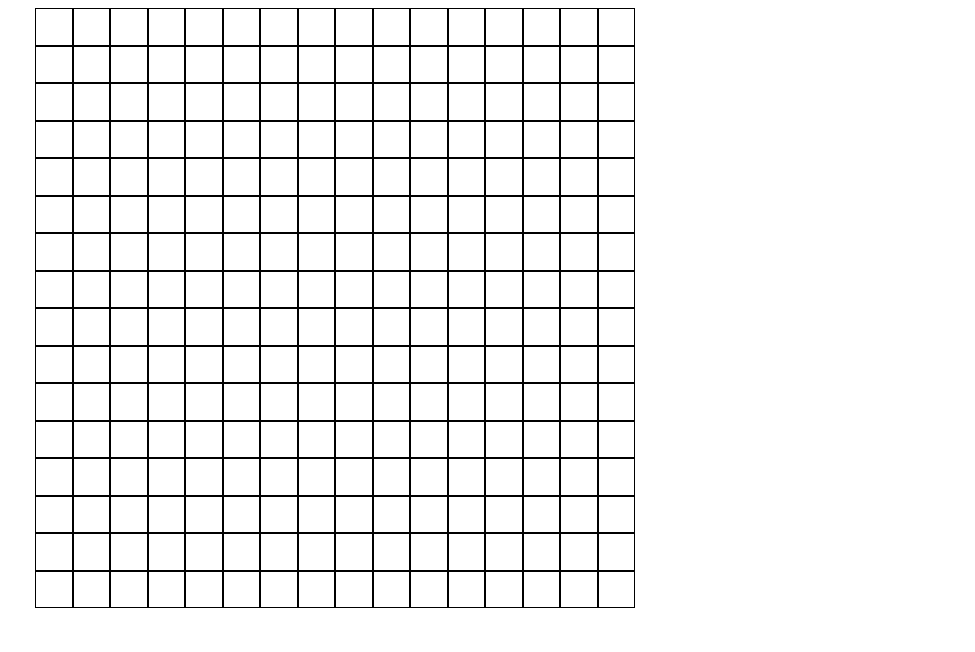
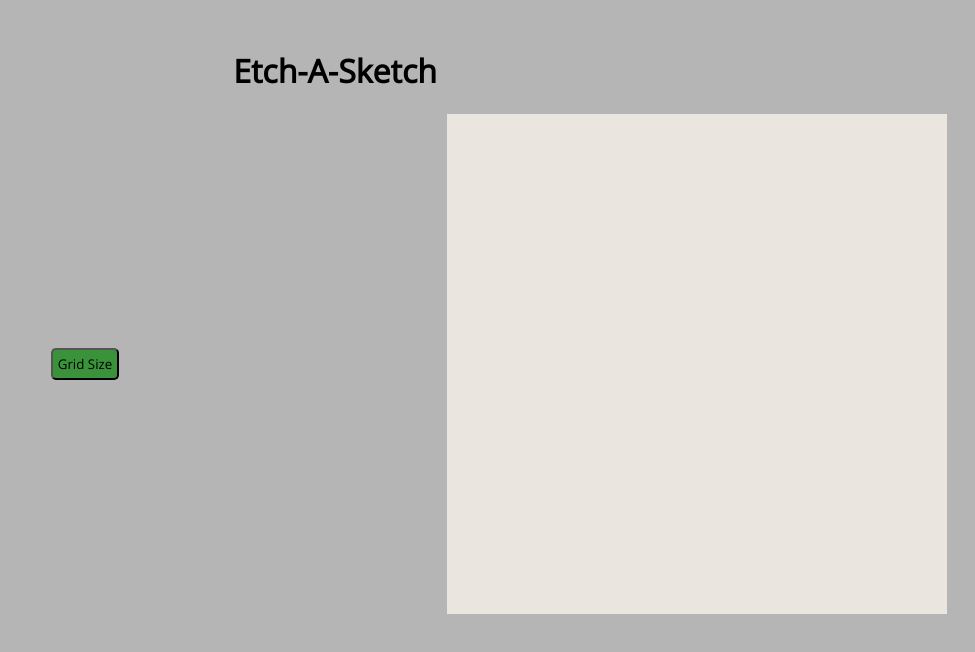
Before and after one commit to CharlotteGale/etch-a-sketch, a plain HTML site: page index.html in a window 1280 px wide. Shown: the whole page, without its empty margins (305-1280 px from the left). Drawn offline with nearby package versions, Linux system fonts and the light colour scheme.

Commit message:
Add button
add a parent div and button to index.html
devlop logic to update grid with user input in script.js
link logic to new button in index.html
additional styling to button and webpage in styles.css

```diff
--- a/index.html
+++ b/index.html
@@ -5,10 +5,17 @@
      <meta name="viewport" content="width=device-width, initial-scale=1.0">
      <title>etch-a-sketch</title>
      <link rel="stylesheet" href="styles.css">
+     <link href='https://fonts.googleapis.com/css?family=Open Sans' rel='stylesheet'>
 </head>
 <body>
-     <div id="sketch-container">
-          <!-- content added via DOM manipulation -->
+     <h1 class="title">Etch-A-Sketch</h1>
+     <div class="ui-container">
+          <div id="btn-container">
+               <button id="grid-size">Grid Size</button>
+          </div>
+          <div id="sketch-container">
+               <!-- content added via DOM manipulation -->
+          </div>
      </div>
      <script src="script.js"></script>
 </body>
--- a/script.js
+++ b/script.js
@@ -1,6 +1,5 @@
 const container = document.getElementById("sketch-container");
-
-let gridNum = 16;
+document.getElementById("grid-size").addEventListener("click", () => { updateGrid() });
 
 function createGrid(gridNum){
      for (let i = 0; i < gridNum; i++) {
@@ -15,4 +14,14 @@ function createGrid(gridNum){
      }
 }
 
-createGrid(gridNum);
+function updateGrid(){
+     const userResponse = prompt("Choose a grid size between 5 and 100");
+
+     if (userResponse < 5 || userResponse > 100) {
+          alert("Choose a number between 5 and 100");
+     }
+     container.querySelectorAll("div").forEach(e => e.remove());
+     createGrid(parseInt(userResponse));
+}
+
+createGrid(16);
--- a/styles.css
+++ b/styles.css
@@ -1,30 +1,47 @@
 body {
+     padding: 20px;
+     background-color: rgba(173, 172, 172, 0.886);
+}
+body,
+#grid-size {
+     font-family: 'Open Sans', sans-serif;
+}
+h1 {
+     text-align: center;
+}
+.ui-container {
      display: flex;
      justify-content: center;
      align-items: center;
-     flex-direction: column;
 }
-
+.title {
+     display: block;
+}
 #sketch-container {
      display: flex;
      flex-direction: column;
      flex-wrap: wrap;
-     width: 600px;
-     height: 600px;
+     width: 500px;
+     height: 500px;
+     background-color: rgb(234, 229, 222);
 }
-
 .row {
      display: flex;
      flex-grow: 1;
 }
-
 .square {
      display: flex;
      flex-grow: 1;
-     border: 1px solid black;
      box-sizing: border-box;
 }
-
 .square:hover {
      background-color: rgb(29, 95, 29);
 }
+#btn-container {
+     margin: auto;
+}
+#grid-size {
+     background-color: rgba(44, 144, 44, 0.896);
+     border-radius: 5px;
+     padding: 5px;
+}
```
